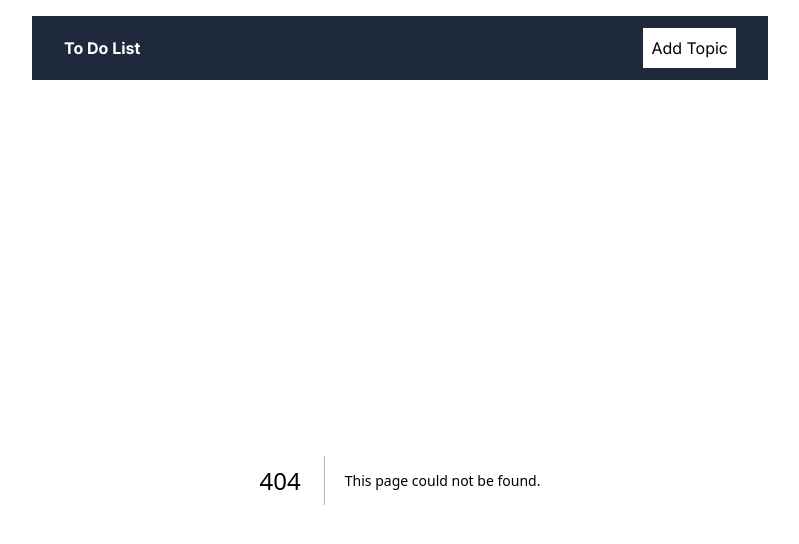
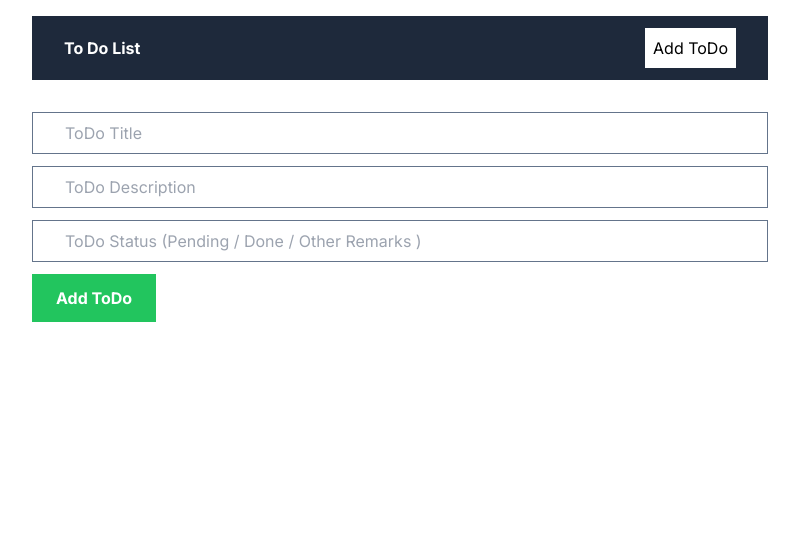
Before and after one commit to amarsrivastava68/Next-Mongo-ToDoList, a Next.js app: page /addTodo in a window 1280 px wide. Before the commit this address had no page. Shown: the top 544 px of the page, without its empty margins (240-1039 px from the left). Built offline with nearby package versions, Linux system fonts and the light colour scheme.

Commit message:
To do list form and todo list structure added

```diff
--- /dev/null
+++ b/app/addTodo/page.jsx
@@ -0,0 +1,36 @@
+import { React } from "react";
+
+
+
+
+const AddTodo = () => {
+
+  const handleStatusChange = (e) => {
+    setStatus(e.target.value);
+  };
+  return (
+    <form className="flex flex-col gap-3">
+      <input
+        type="text"
+        placeholder="ToDo Title"
+        className="border border-slate-500 px-8 py-2"
+      />
+
+      <input
+        type="text"
+        placeholder="ToDo Description"
+        className="border border-slate-500 px-8 py-2"
+      />
+ <input
+        type="text"
+        placeholder="ToDo Status (Pending / Done / Other Remarks ) "
+        className="border border-slate-500 px-8 py-2"
+      />
+
+
+      <button className="bg-green-500 font-bold  text-white py-3 px-6 w-fit">Add ToDo </button>
+    </form>
+  );
+};
+
+export default AddTodo;
--- a/app/layout.js
+++ b/app/layout.js
@@ -14,7 +14,7 @@ export default function RootLayout({ children }) {
       <body className={inter.className}>
         <div className='max-w-3xl mx-auto p-4'>
         <Navbar/>
-        {children}
+        <div className='mt-8'>{children}</div>
         </div>
         </body>
     </html>
--- a/app/page.jsx
+++ b/app/page.jsx
@@ -2,8 +2,11 @@ import TopicsList from "@/components/TopicsList";
 
 
 export default function Home() {
-  return <div>
+  return <>
+  <TopicsList/>
+  <TopicsList/>
+  <TopicsList/>
+  <TopicsList/>
+  </>
 
-    <TopicsList/>
-  </div>;
 }
--- a/components/Navbar.jsx
+++ b/components/Navbar.jsx
@@ -5,6 +5,6 @@ export default function Navbar () {
    return  <nav className="flex justify-between items-center bg-slate-800 px-8 py-3">
 
         <Link className="text-white font-bold" href = {'/'}>To Do List </Link>
-        <Link className="bg-white p-2" href  = {'/add-topic'} >Add Topic </Link>
+        <Link className="bg-white p-2" href  = {'/addTodo'} >Add ToDo </Link>
     </nav>
 }
--- /dev/null
+++ b/components/RemoveBtn.jsx
@@ -0,0 +1,9 @@
+import React from 'react'
+import { HiOutlineTrash } from 'react-icons/hi'
+const RemoveBtn = () => {
+  return (
+    <HiOutlineTrash size={24} className='text-red-400' />
+  )
+}
+
+export default RemoveBtn
--- a/components/TopicsList.jsx
+++ b/components/TopicsList.jsx
@@ -1,9 +1,29 @@
-import React from 'react'
+import React from "react";
+import RemoveBtn from "./RemoveBtn";
+import { HiPencilAlt } from "react-icons/hi";
+import Link from "next/link";
 
 const TopicsList = () => {
   return (
-    <div>TopicsList</div>
-  )
-}
+    <>
+      <div className="p-3 border border-slate-300  my-3  flex justify-between gap-5 items-start">
+        <div>
+          <h2 className="font-bold text-2xl">Todo Title</h2>
+          <h2>Todo Description</h2>
+        </div>
+        <div className="flex gap-2">
+          <RemoveBtn />
+          <Link href={"./editTopic123"}>
+            <HiPencilAlt size={24} />
+          </Link>
+        </div>
+        <div>
+          <h3 className="font-bold red mx-6">Status</h3>
+         <p>To Do Status </p>
+        </div>
+      </div>
+    </>
+  );
+};
 
-export default TopicsList
+export default TopicsList;
```
